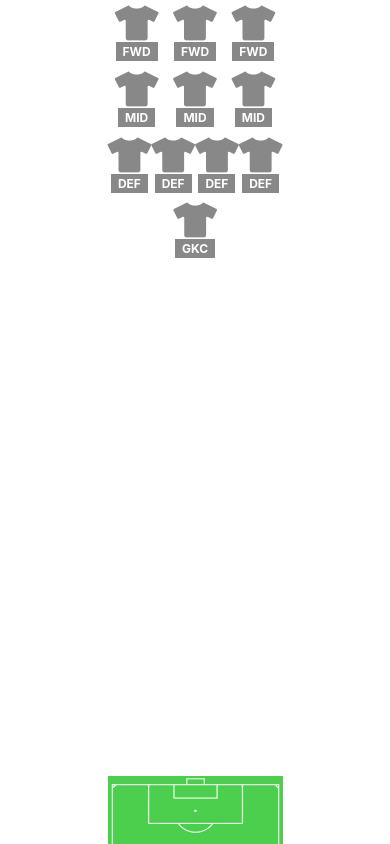
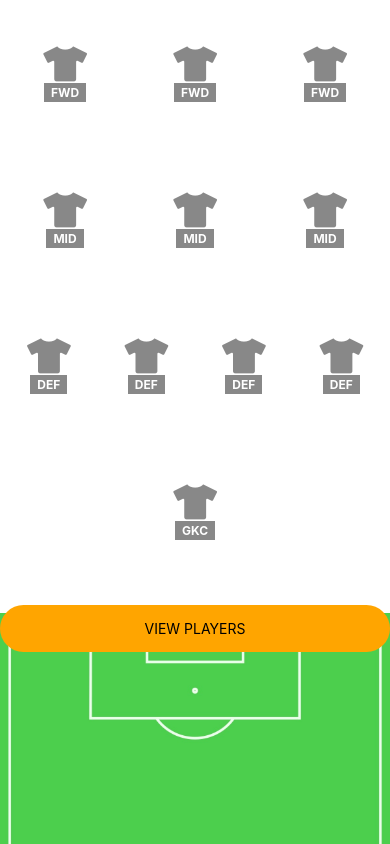
Before and after one commit to AllmaG3st/football-app-ReactNative-Recoil, a React Native app: screen / in a window 390 px wide. Shown: the top 844 px of the page. Built offline with nearby package versions, Linux system fonts and the light colour scheme.

Commit message:
feat: add AppButton component

```diff
--- /dev/null
+++ b/src/components/AppButton/index.tsx
@@ -0,0 +1,43 @@
+import {
+  Text,
+  Pressable,
+  ViewStyle,
+  PressableProps,
+  TextStyle,
+} from 'react-native';
+import React from 'react';
+
+import styles from './styles';
+
+type Props = {
+  backgroundColor?: string;
+  onPress: () => void;
+  textColor?: string;
+  title: string;
+  pressableStyles?: ViewStyle;
+  textStyles?: TextStyle;
+  props?: PressableProps;
+};
+
+const AppButton = ({
+  backgroundColor = 'red',
+  onPress = () => {},
+  textColor = '#000',
+  title = '',
+  pressableStyles,
+  textStyles,
+  props,
+}: Props) => {
+  return (
+    <Pressable
+      onPress={onPress}
+      {...props}
+      style={[styles.button, pressableStyles, {backgroundColor}]}>
+      <Text style={[styles.buttonText, textStyles, {color: textColor}]}>
+        {title}
+      </Text>
+    </Pressable>
+  );
+};
+
+export default AppButton;
--- /dev/null
+++ b/src/components/AppButton/styles.ts
@@ -0,0 +1,16 @@
+import {COLORS} from 'constants/Colors';
+import {StyleSheet} from 'react-native';
+
+export default StyleSheet.create({
+  button: {
+    marginVertical: 20,
+    borderRadius: 25,
+    paddingHorizontal: 10,
+    paddingVertical: 15,
+  },
+  buttonText: {
+    color: COLORS.white,
+    textTransform: 'uppercase',
+    textAlign: 'center',
+  },
+});
--- a/src/components/AppSafeAreaView/index.tsx
+++ b/src/components/AppSafeAreaView/index.tsx
@@ -8,7 +8,7 @@ type Props = {
   style?: ViewStyle;
 };
 
-const Screen = ({children, style}: PropsWithChildren<Props>) => {
+const Screen = ({children = null, style = {}}: PropsWithChildren<Props>) => {
   return (
     <SafeAreaView style={[styles.screen, style]}>
       <View style={[styles.container, style]}>{children}</View>
--- /dev/null
+++ b/src/components/Field/FieldPlayer.tsx
@@ -0,0 +1,28 @@
+import {View, Text} from 'react-native';
+import React, {memo} from 'react';
+
+//@ts-ignore
+import Icon from 'react-native-vector-icons/FontAwesome5';
+
+import {COLORS} from 'constants/Colors';
+import styles from './styles';
+
+type Props = {
+  player: null;
+  position: string;
+};
+
+const FieldPlayer = ({player = null, position = ''}: Props) => {
+  return (
+    <View style={styles.iconContainer}>
+      <Icon
+        name="tshirt"
+        size={35}
+        color={player ? COLORS.purple : COLORS.grey}
+      />
+      <Text style={styles.iconText}>{position}</Text>
+    </View>
+  );
+};
+
+export default memo(FieldPlayer);
--- a/src/components/Field/index.tsx
+++ b/src/components/Field/index.tsx
@@ -1,15 +1,13 @@
 import {View, Text, ImageBackground} from 'react-native';
 import React from 'react';
 
-//@ts-ignore
-import Icon from 'react-native-vector-icons/FontAwesome5';
+import FieldPlayer from './FieldPlayer';
 
 //@ts-ignore
 import field from 'assets/images/field.jpg';
-import {COLORS} from 'constants/Colors';
 import styles from './styles';
 
-type PlayersType = {
+export type PlayersType = {
   [key: string]: null[];
 };
 
@@ -33,24 +31,7 @@ const Field = (props: Props) => {
             width: '100%',
           }}>
           {players[position].map(player => (
-            <View style={{alignItems: 'center'}}>
-              <Icon
-                name="tshirt"
-                size={35}
-                color={player ? COLORS.player : COLORS.existing}
-              />
-              <Text
-                style={{
-                  backgroundColor: COLORS.existing,
-                  color: COLORS.white,
-                  fontWeight: 'bold',
-                  fontSize: 12,
-                  padding: 2,
-                  paddingHorizontal: 7,
-                }}>
-                {position}
-              </Text>
-            </View>
+            <FieldPlayer {...{position, player}} />
           ))}
         </View>
       ))}
--- a/src/components/Field/styles.ts
+++ b/src/components/Field/styles.ts
@@ -1,4 +1,6 @@
 import {StyleSheet} from 'react-native';
+
+import {COLORS} from 'constants/Colors';
 
 export default StyleSheet.create({
   bgImage: {
@@ -7,4 +9,15 @@ export default StyleSheet.create({
     justifyContent: 'space-around',
     alignItems: 'center',
   },
+  iconContainer: {
+    alignItems: 'center',
+  },
+  iconText: {
+    backgroundColor: COLORS.grey,
+    color: COLORS.white,
+    fontWeight: 'bold',
+    fontSize: 12,
+    padding: 2,
+    paddingHorizontal: 7,
+  },
 });
--- a/src/components/index.js
+++ b/src/components/index.js
@@ -1,2 +1,3 @@
 export {default as AppSafeAreaView} from './AppSafeAreaView';
 export {default as Field} from './Field';
+export {default as AppButton} from './AppButton';
--- a/src/constants/Colors.ts
+++ b/src/constants/Colors.ts
@@ -1,5 +1,6 @@
 export const enum COLORS {
+  grey = '#5c5c5cbb',
+  purple = '#d170db',
   white = '#ffffff',
-  player = '#d170db',
-  existing = '#5c5c5cbb',
+  orange = '#FFA500',
 }
--- a/src/screens/TabOneScreen/index.tsx
+++ b/src/screens/TabOneScreen/index.tsx
@@ -1,16 +1,25 @@
-import {View, Text, ImageBackground} from 'react-native';
+import {View, Text, ImageBackground, Pressable} from 'react-native';
 import React from 'react';
 
-import {AppSafeAreaView, Field} from 'components';
+import {AppButton, AppSafeAreaView, Field} from 'components';
 
 import styles from './styles';
+import {COLORS} from 'constants/Colors';
 
 type Props = {};
 
 const TabOneScreen = (props: Props) => {
+  const viewPlayers = () => {};
+
   return (
     <AppSafeAreaView style={styles.container}>
       <Field />
+
+      <AppButton
+        onPress={viewPlayers}
+        title="View Players"
+        backgroundColor={COLORS.orange}
+      />
     </AppSafeAreaView>
   );
 };
--- a/src/screens/TabOneScreen/styles.ts
+++ b/src/screens/TabOneScreen/styles.ts
@@ -1,15 +1,21 @@
+import {COLORS} from 'constants/Colors';
 import {StyleSheet} from 'react-native';
 
 export default StyleSheet.create({
-  container: {
-    flex: 1,
-    alignItems: 'center',
-    // justifyContent: 'center',
-  },
   bgImage: {
     width: '100%',
     aspectRatio: 2 / 3,
     justifyContent: 'space-around',
     alignItems: 'center',
   },
+  container: {
+    flex: 1,
+  },
+  viewPlayersButton: {
+    backgroundColor: COLORS.orange,
+    marginVertical: 20,
+    padding: 10,
+    alignItems: 'center',
+    borderRadius: 50,
+  },
 });
--- /dev/null
+++ b/src/screens/index.js
@@ -0,0 +1 @@
+export {default as TabOneScreen} from './TabOneScreen';
```
